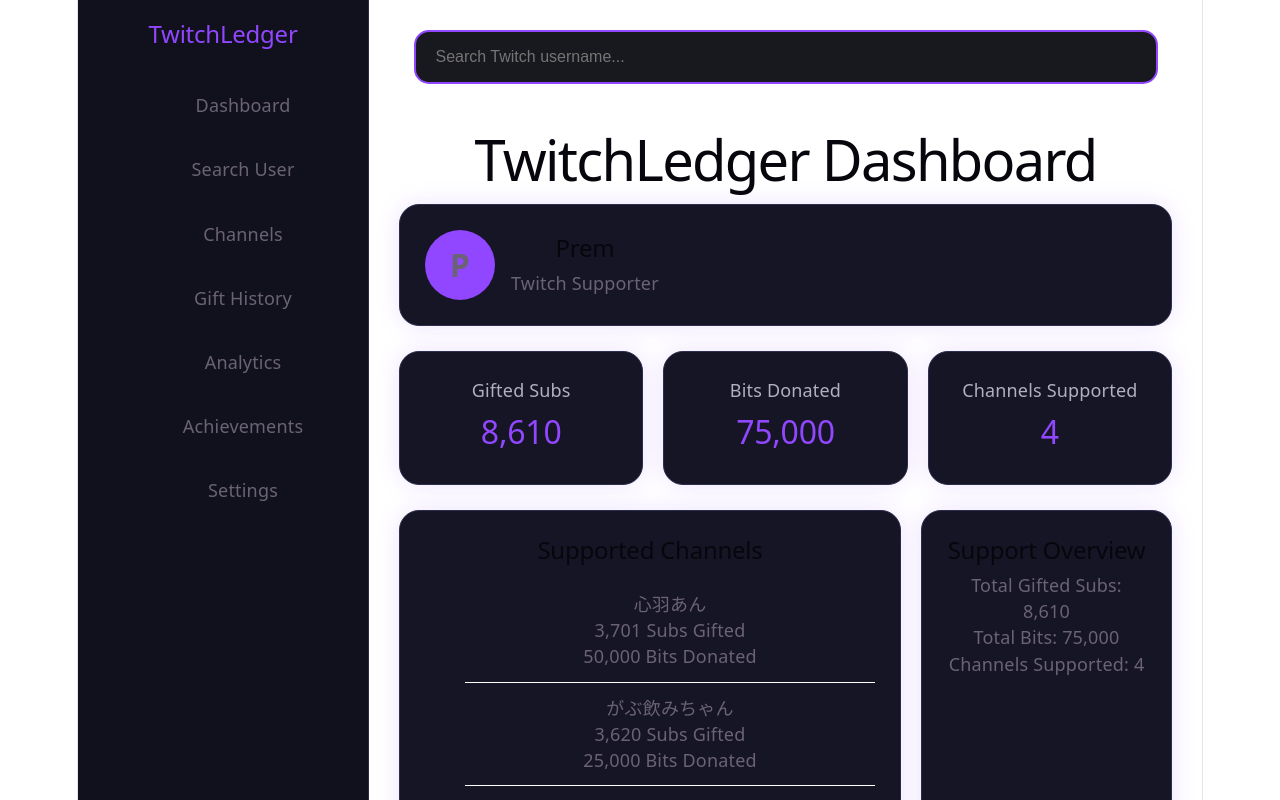
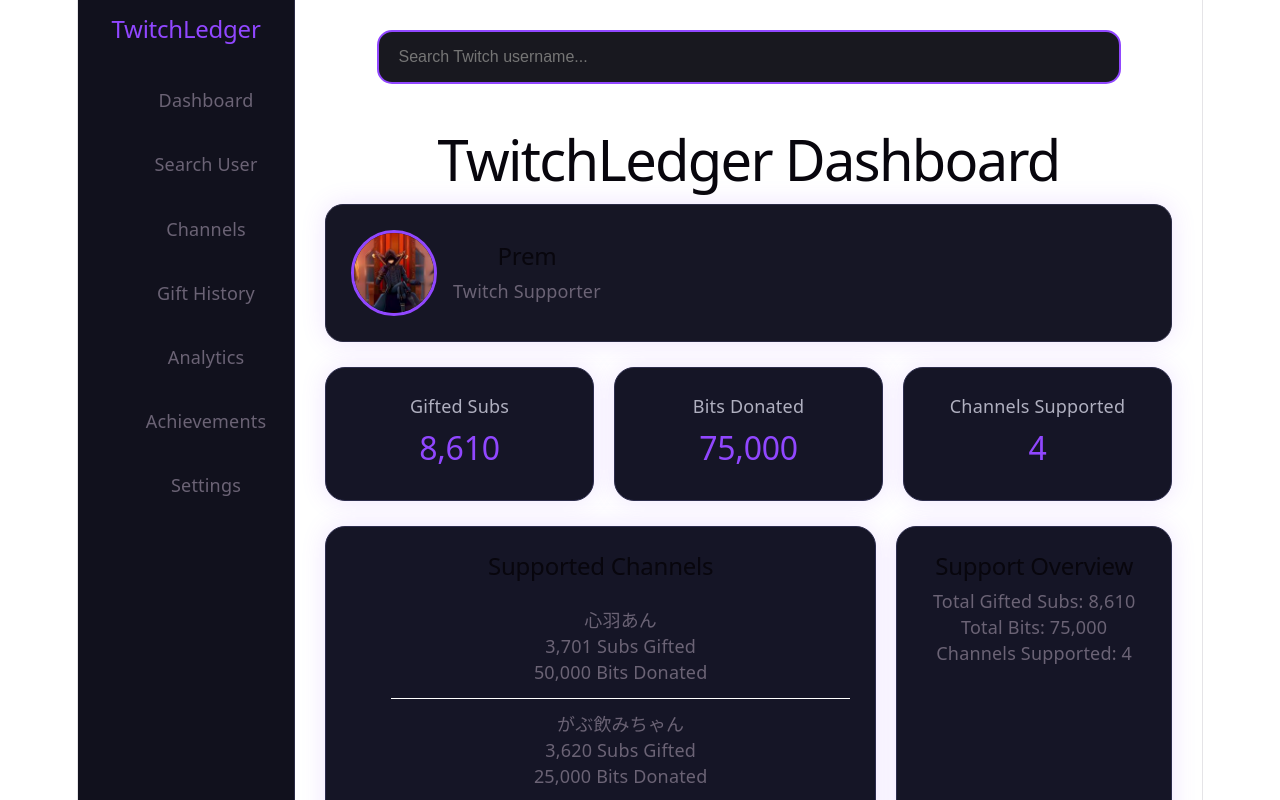
Before and after one commit to itachiuchiha241/TwitchLedger, a React app in the folder frontend/: page / in a window 1280 px wide. Shown: the top 800 px of the page. Built offline with nearby package versions, Linux system fonts and the light colour scheme; the HTML template or start-up script is replaced by a standard one.

Commit message:
Add Profile avatar and dynamic dashboard data

```diff
--- a/frontend/src/App.css
+++ b/frontend/src/App.css
@@ -69,10 +69,10 @@
 
 
 .sidebar {
-  width: 250px;
+  width: 200px;
   min-height: 100vh;
   background: #11111d;
-  padding: 20px;
+  padding: 15px 8px;
   border-right: 1px solid #2b2b45;
 }
 
@@ -129,7 +129,6 @@
 }
 
 .stats-card,
-.profile-card,
 .supported-channels,
 .support-overview {
   background: #151526;
@@ -137,3 +136,40 @@
   border-radius: 20px;
   padding: 25px;
 }
+
+.profile-card {
+  padding: 25px;
+  margin-bottom: 20px;
+}
+
+.profile-header {
+  display: flex;
+  align-items: center;
+  gap: 20px;
+}
+
+.profile-stats {
+  margin-top: 20px;
+  display: flex;
+  gap: 30px;
+  flex-wrap: wrap;
+}
+
+.profile-stats div {
+  display: flex;
+  flex-direction: column;
+}
+
+.profile-stats strong {
+  font-size: 22px;
+  color: #9147ff;
+}
+
+.avatar {
+  width: 80px;
+  height: 80px;
+  border-radius: 50%;
+  object-fit: cover;
+  object-position: center;
+  border: 3px solid #9147ff;
+}
--- a/frontend/src/components/ProfileCard.jsx
+++ b/frontend/src/components/ProfileCard.jsx
@@ -1,7 +1,13 @@
+import profilePic from "../assets/prem.png";
+
 function ProfileCard() {
   return (
     <div className="card profile-card">
-      <div className="avatar">P</div>
+      <img
+        src={profilePic}
+        alt="Prem"
+        className="avatar"
+      />
 
       <div>
         <h2>Prem</h2>
```
Also changed, not shown: frontend/src/assets/prem.png (added).
